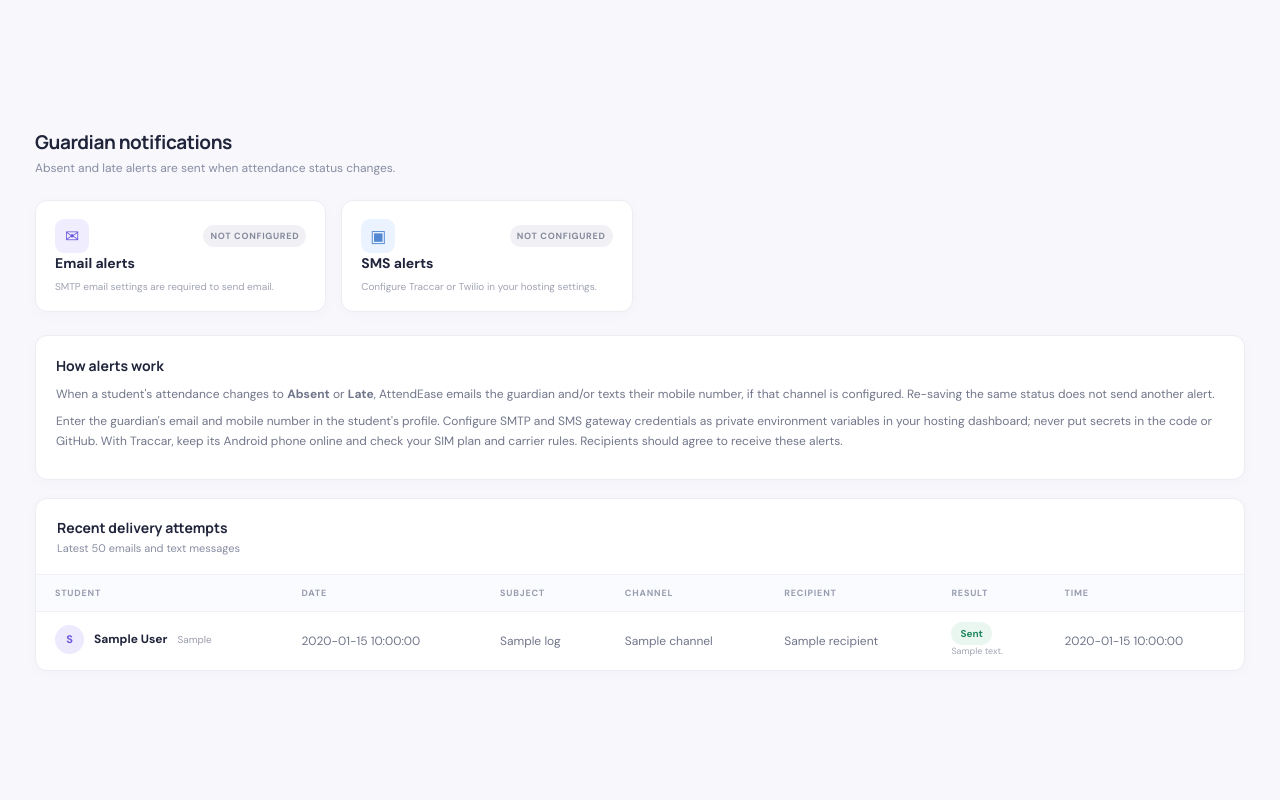
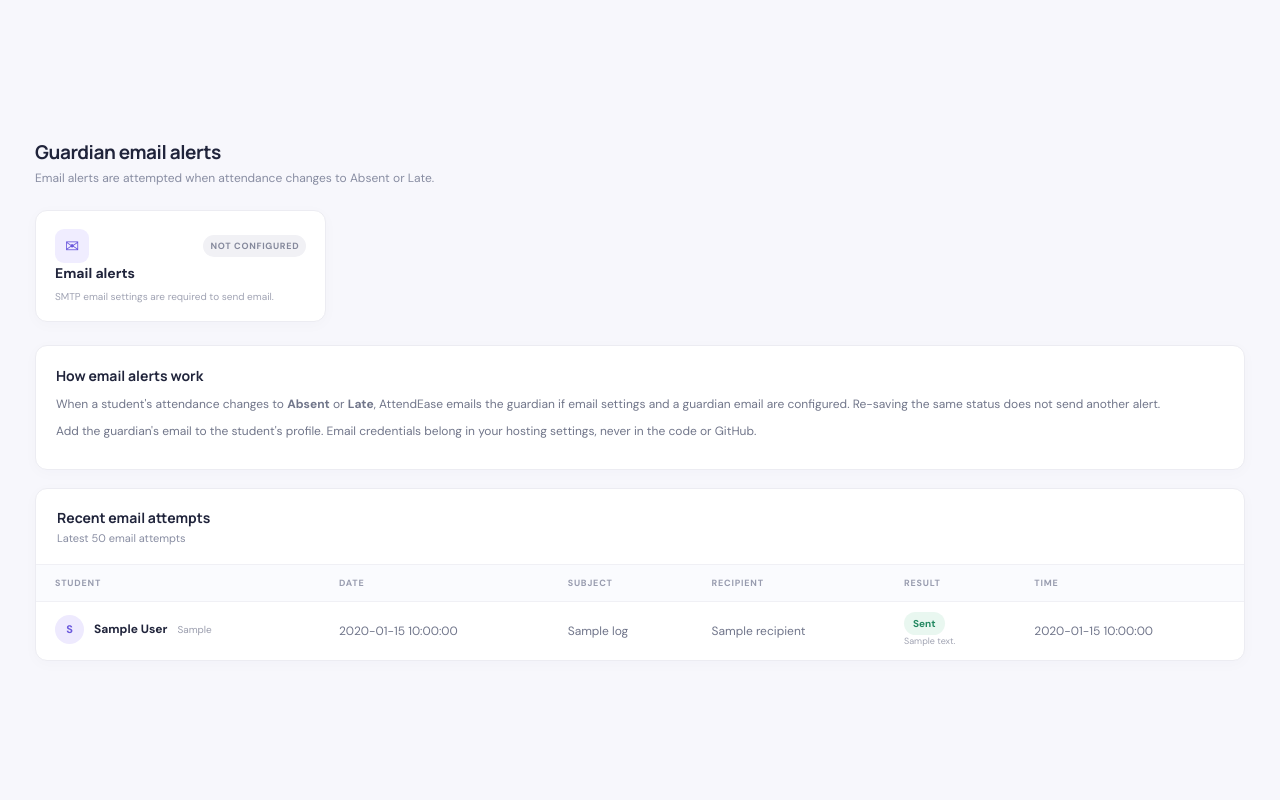
Before and after one commit to GAURAVSINGH2017/attendance-management-system, a Flask app: template templates/notifications.html in a window 1280 px wide. Run offline with Flask 3, Linux system fonts and the light colour scheme; the template is opened without the code that fills it: most values are stand-ins (such as "Sample title", 1, 10 or a date in 2020).

Commit message:
Remove SMS from attendance app
Remove SMS from attendance app

```diff
--- a/app.py
+++ b/app.py
@@ -1,15 +1,10 @@
 import csv
-import base64
 import io
-import json
 import os
 import smtplib
 from datetime import date, datetime
 from email.message import EmailMessage
 from functools import wraps
-from urllib.parse import urlencode
-from urllib.request import Request, urlopen
-
 import mysql.connector
 from dotenv import load_dotenv
 from flask import Flask, Response, flash, jsonify, redirect, render_template, request, session, url_for
@@ -68,11 +63,8 @@ def login_required(fn):
 @app.context_processor
 def common_values():
     email_ready = all(os.getenv(key) for key in ("SMTP_HOST", "SMTP_USER", "SMTP_PASSWORD", "SMTP_FROM"))
-    traccar_ready = bool(os.getenv("TRACCAR_SMS_TOKEN"))
-    twilio_ready = all(os.getenv(key) for key in ("TWILIO_ACCOUNT_SID", "TWILIO_AUTH_TOKEN", "TWILIO_FROM_NUMBER"))
-    sms_ready = traccar_ready or twilio_ready
     return {"today": date.today().isoformat(), "current_user": session.get("username"),
-            "email_ready": email_ready, "sms_ready": sms_ready}
+            "email_ready": email_ready}
 
 
 def record_notification(student_id, attendance_date, subject_name, channel, recipient, status, details=""):
@@ -84,11 +76,9 @@ def record_notification(student_id, attendance_date, subject_name, channel, reci
         app.logger.exception("Could not save notification delivery log")
 
 
-def send_guardian_notifications(student, attendance_date, subject_name, status):
+def send_guardian_email(student, attendance_date, subject_name, status):
     results = []
     date_label = datetime.strptime(attendance_date, "%Y-%m-%d").strftime("%d %b %Y")
-    text = (f"Attendance update: {student['full_name']} (Class {student['class_name']}) was marked "
-            f"{status} in {subject_name} on {date_label}. - AttendEase")
 
     email_to = (student.get("guardian_email") or "").strip()
     if email_to and all(os.getenv(key) for key in ("SMTP_HOST", "SMTP_USER", "SMTP_PASSWORD", "SMTP_FROM")):
@@ -121,36 +111,6 @@ def send_guardian_notifications(student, attendance_date, subject_name, status):
         except Exception as exc:
             record_notification(student["id"], attendance_date, subject_name, "Email", email_to, "Failed", str(exc))
             results.append({"channel": "Email", "sent": False})
-
-    phone = (student.get("guardian_phone") or "").strip()
-    traccar_token = os.getenv("TRACCAR_SMS_TOKEN")
-    if phone and traccar_token:
-        try:
-            endpoint = os.getenv("TRACCAR_SMS_URL", "https://www.traccar.org/sms/")
-            body = json.dumps({"to": phone, "message": text}).encode()
-            req = Request(endpoint, data=body, headers={"Authorization": traccar_token, "Content-Type": "application/json"})
-            with urlopen(req, timeout=20) as response:
-                response.read()
-            record_notification(student["id"], attendance_date, subject_name, "SMS", phone, "Sent", "Accepted by Traccar SMS relay; handset delivery not confirmed")
-            results.append({"channel": "SMS", "sent": True})
-        except Exception as exc:
-            record_notification(student["id"], attendance_date, subject_name, "SMS", phone, "Failed", str(exc))
-            results.append({"channel": "SMS", "sent": False})
-    else:
-        sid, token, from_number = (os.getenv("TWILIO_ACCOUNT_SID"), os.getenv("TWILIO_AUTH_TOKEN"), os.getenv("TWILIO_FROM_NUMBER"))
-        if phone and sid and token and from_number:
-            try:
-                endpoint = f"https://api.twilio.com/2010-04-01/Accounts/{sid}/Messages.json"
-                body = urlencode({"To": phone, "From": from_number, "Body": text}).encode()
-                auth = base64.b64encode(f"{sid}:{token}".encode()).decode()
-                req = Request(endpoint, data=body, headers={"Authorization": f"Basic {auth}", "Content-Type": "application/x-www-form-urlencoded"})
-                with urlopen(req, timeout=20) as response:
-                    response.read()
-                record_notification(student["id"], attendance_date, subject_name, "SMS", phone, "Sent", "Accepted by Twilio")
-                results.append({"channel": "SMS", "sent": True})
-            except Exception as exc:
-                record_notification(student["id"], attendance_date, subject_name, "SMS", phone, "Failed", str(exc))
-                results.append({"channel": "SMS", "sent": False})
     return results
 
 
@@ -203,14 +163,13 @@ def students():
         email = request.form.get("email", "").strip() or None
         guardian_name = request.form.get("guardian_name", "").strip() or None
         guardian_email = request.form.get("guardian_email", "").strip() or None
-        guardian_phone = request.form.get("guardian_phone", "").strip() or None
         if not roll or not name or not klass:
             flash("Roll number, name aur class zaroori hain.", "error")
         else:
             try:
-                query("""INSERT INTO students(roll_no,full_name,class_name,section,email,guardian_name,guardian_email,guardian_phone)
-                  VALUES(%s,%s,%s,%s,%s,%s,%s,%s)""",
-                  (roll, name, klass, section, email, guardian_name, guardian_email, guardian_phone), write=True)
+                query("""INSERT INTO students(roll_no,full_name,class_name,section,email,guardian_name,guardian_email)
+                  VALUES(%s,%s,%s,%s,%s,%s,%s)""",
+                  (roll, name, klass, section, email, guardian_name, guardian_email), write=True)
                 flash("Student add ho gaya.", "success")
                 return redirect(url_for("students"))
             except mysql.connector.IntegrityError:
@@ -232,12 +191,11 @@ def edit_student(sid):
     if request.method == "POST":
         try:
             query("""UPDATE students SET roll_no=%s,full_name=%s,class_name=%s,section=%s,email=%s,
-              guardian_name=%s,guardian_email=%s,guardian_phone=%s WHERE id=%s""",
+              guardian_name=%s,guardian_email=%s WHERE id=%s""",
                   (request.form["roll_no"].strip(), request.form["full_name"].strip(), request.form["class_name"].strip(),
                    request.form.get("section", "").strip(), request.form.get("email", "").strip() or None,
                    request.form.get("guardian_name", "").strip() or None,
-                   request.form.get("guardian_email", "").strip() or None,
-                   request.form.get("guardian_phone", "").strip() or None, sid), write=True)
+                   request.form.get("guardian_email", "").strip() or None, sid), write=True)
             flash("Student details update ho gayi.", "success")
             return redirect(url_for("students"))
         except mysql.connector.IntegrityError:
@@ -331,7 +289,7 @@ def api_attendance_summary():
 @login_required
 def notifications():
     logs = query("""SELECT n.*,s.full_name,s.roll_no FROM notification_logs n
-      JOIN students s ON s.id=n.student_id ORDER BY n.created_at DESC LIMIT 50""")
+      JOIN students s ON s.id=n.student_id WHERE n.channel='Email' ORDER BY n.created_at DESC LIMIT 50""")
     return render_template("notifications.html", logs=logs)
 
 
@@ -356,7 +314,7 @@ def attendance():
             flash("Selected subject is class ke liye available nahi hai.", "error")
             return redirect(url_for("attendance", attendance_date=selected, class_name=klass))
         ids = request.form.getlist("student_id")
-        allowed = {str(s["id"]): s for s in query("""SELECT id,roll_no,full_name,class_name,guardian_name,guardian_email,guardian_phone
+        allowed = {str(s["id"]): s for s in query("""SELECT id,roll_no,full_name,class_name,guardian_name,guardian_email
           FROM students WHERE active=1 AND class_name=%s""", (klass,))}
         changed_absences = []
         saved_count = 0
@@ -382,8 +340,8 @@ def attendance():
             cur.close(); conn.close()
         attempts = []
         for student in changed_absences:
-            attempts.extend(send_guardian_notifications(student, selected, valid_subject["subject_name"],
-                                                        request.form.get(f"status_{student['id']}", "Absent")))
+            attempts.extend(send_guardian_email(student, selected, valid_subject["subject_name"],
+                                                 request.form.get(f"status_{student['id']}", "Absent")))
         delivered = sum(1 for attempt in attempts if attempt["sent"])
         failed = sum(1 for attempt in attempts if not attempt["sent"])
         flash(f"{saved_count} students ki attendance save ho gayi.", "success")
--- a/templates/notifications.html
+++ b/templates/notifications.html
@@ -1,12 +1,11 @@
 {% extends 'base.html' %}{% block heading %}Notifications{% endblock %}{% block content %}
-<div class="welcome-row"><div><h2>Guardian notifications</h2><p class="muted">Absent and late alerts are sent when attendance status changes.</p></div></div>
+<div class="welcome-row"><div><h2>Guardian email alerts</h2><p class="muted">Email alerts are attempted when attendance changes to Absent or Late.</p></div></div>
 <div class="stats-grid notification-config">
   <article class="stat-card"><div class="stat-top"><span class="stat-icon violet">✉</span><span class="config-state {{ 'ready' if email_ready else 'off' }}">{{ 'READY' if email_ready else 'NOT CONFIGURED' }}</span></div><div class="stat-label">Email alerts</div><div class="stat-foot">SMTP email settings {{ 'are configured.' if email_ready else 'are required to send email.' }}</div></article>
-  <article class="stat-card"><div class="stat-top"><span class="stat-icon blue">▣</span><span class="config-state {{ 'ready' if sms_ready else 'off' }}">{{ 'READY' if sms_ready else 'NOT CONFIGURED' }}</span></div><div class="stat-label">SMS alerts</div><div class="stat-foot">{{ 'SMS gateway settings are configured.' if sms_ready else 'Configure Traccar or Twilio in your hosting settings.' }}</div></article>
 </div>
-<div class="panel setup-note"><h3>How alerts work</h3><p>When a student's attendance changes to <b>Absent</b> or <b>Late</b>, AttendEase emails the guardian and/or texts their mobile number, if that channel is configured. Re-saving the same status does not send another alert.</p><p>Enter the guardian's email and mobile number in the student's profile. Configure SMTP and SMS gateway credentials as private environment variables in your hosting dashboard; never put secrets in the code or GitHub. With Traccar, keep its Android phone online and check your SIM plan and carrier rules. Recipients should agree to receive these alerts.</p></div>
-<div class="panel"><div class="panel-head"><div><h3>Recent delivery attempts</h3><p class="muted">Latest 50 emails and text messages</p></div></div><div class="table-scroll"><table><thead><tr><th>STUDENT</th><th>DATE</th><th>SUBJECT</th><th>CHANNEL</th><th>RECIPIENT</th><th>RESULT</th><th>TIME</th></tr></thead><tbody>
-{% for n in logs %}<tr><td class="student-cell"><span class="table-avatar">{{ n.full_name[:1]|upper }}</span><b>{{ n.full_name }}</b><small>{{ n.roll_no }}</small></td><td>{{ n.attendance_date }}</td><td>{{ n.subject_name }}</td><td>{{ n.channel }}</td><td>{{ n.recipient }}</td><td><span class="badge {{ 'present' if n.delivery_status=='Sent' else 'absent' }}">{{ n.delivery_status }}</span>{% if n.details %}<small class="delivery-detail">{{ n.details }}</small>{% endif %}</td><td>{{ n.created_at }}</td></tr>
-{% else %}<tr><td colspan="7" class="empty-row">No notifications sent yet. Configure a channel and add a guardian contact to a student.</td></tr>{% endfor %}
+<div class="panel setup-note"><h3>How email alerts work</h3><p>When a student's attendance changes to <b>Absent</b> or <b>Late</b>, AttendEase emails the guardian if email settings and a guardian email are configured. Re-saving the same status does not send another alert.</p><p>Add the guardian's email to the student's profile. Email credentials belong in your hosting settings, never in the code or GitHub.</p></div>
+<div class="panel"><div class="panel-head"><div><h3>Recent email attempts</h3><p class="muted">Latest 50 email attempts</p></div></div><div class="table-scroll"><table><thead><tr><th>STUDENT</th><th>DATE</th><th>SUBJECT</th><th>RECIPIENT</th><th>RESULT</th><th>TIME</th></tr></thead><tbody>
+{% for n in logs %}<tr><td class="student-cell"><span class="table-avatar">{{ n.full_name[:1]|upper }}</span><b>{{ n.full_name }}</b><small>{{ n.roll_no }}</small></td><td>{{ n.attendance_date }}</td><td>{{ n.subject_name }}</td><td>{{ n.recipient }}</td><td><span class="badge {{ 'present' if n.delivery_status=='Sent' else 'absent' }}">{{ n.delivery_status }}</span>{% if n.details %}<small class="delivery-detail">{{ n.details }}</small>{% endif %}</td><td>{{ n.created_at }}</td></tr>
+{% else %}<tr><td colspan="6" class="empty-row">No email attempts yet. Configure email settings and add a guardian email to a student.</td></tr>{% endfor %}
 </tbody></table></div></div>
 {% endblock %}
--- a/templates/student_edit.html
+++ b/templates/student_edit.html
@@ -1 +1 @@
-{% extends 'base.html' %}{% block heading %}Edit student{% endblock %}{% block content %}<div class="welcome-row"><div><h2>Update student details</h2><p class="muted">Guardian contacts are used for absent and late alerts.</p></div><a href="{{ url_for('students') }}" class="button secondary">← Back to students</a></div><div class="panel edit-panel"><form method="post" class="form-grid"><label>Roll number *<input name="roll_no" required value="{{ student.roll_no }}"></label><label>Full name *<input name="full_name" required value="{{ student.full_name }}"></label><label>Class *<input name="class_name" required value="{{ student.class_name }}"></label><label>Section<input name="section" value="{{ student.section }}"></label><label class="wide">Student email<input type="email" name="email" value="{{ student.email or '' }}"></label><label>Guardian name<input name="guardian_name" value="{{ student.guardian_name or '' }}"></label><label>Guardian email<input type="email" name="guardian_email" value="{{ student.guardian_email or '' }}"></label><label class="wide">Guardian mobile number<input type="tel" name="guardian_phone" value="{{ student.guardian_phone or '' }}" placeholder="Use country code, e.g. +91…"></label><div class="form-actions wide"><a class="button secondary" href="{{ url_for('students') }}">Cancel</a><button class="button primary">Save changes</button></div></form></div>{% endblock %}
+{% extends 'base.html' %}{% block heading %}Edit student{% endblock %}{% block content %}<div class="welcome-row"><div><h2>Update student details</h2><p class="muted">Guardian email is used for absent and late alerts.</p></div><a href="{{ url_for('students') }}" class="button secondary">← Back to students</a></div><div class="panel edit-panel"><form method="post" class="form-grid"><label>Roll number *<input name="roll_no" required value="{{ student.roll_no }}"></label><label>Full name *<input name="full_name" required value="{{ student.full_name }}"></label><label>Class *<input name="class_name" required value="{{ student.class_name }}"></label><label>Section<input name="section" value="{{ student.section }}"></label><label class="wide">Student email<input type="email" name="email" value="{{ student.email or '' }}"></label><label>Guardian name<input name="guardian_name" value="{{ student.guardian_name or '' }}"></label><label>Guardian email<input type="email" name="guardian_email" value="{{ student.guardian_email or '' }}"></label><div class="form-actions wide"><a class="button secondary" href="{{ url_for('students') }}">Cancel</a><button class="button primary">Save changes</button></div></form></div>{% endblock %}
--- a/templates/students.html
+++ b/templates/students.html
@@ -1,6 +1,6 @@
 {% extends 'base.html' %}{% block heading %}Students{% endblock %}{% block content %}
 <div class="welcome-row"><div><h2>Student directory</h2><p class="muted">Add and manage your student records.</p></div><button class="button primary" type="button" data-open="add-student">＋ Add student</button></div>
 <div class="panel"><form class="toolbar" method="get"><input class="search-input" type="search" name="q" value="{{ search }}" placeholder="⌕  Search name, roll no. or class"><button class="button secondary">Search</button></form>
-<div class="table-scroll"><table><thead><tr><th>STUDENT</th><th>ROLL NO.</th><th>CLASS</th><th>SECTION</th><th>EMAIL</th><th>GUARDIAN</th><th>ACTIONS</th></tr></thead><tbody>{% for s in students %}<tr><td class="student-cell"><span class="table-avatar">{{ s.full_name[:1]|upper }}</span><b>{{ s.full_name }}</b></td><td>{{ s.roll_no }}</td><td>{{ s.class_name }}</td><td>{{ s.section or '—' }}</td><td>{{ s.email or '—' }}</td><td>{{ s.guardian_name or s.guardian_phone or s.guardian_email or '—' }}</td><td class="actions"><a class="icon-button" href="{{ url_for('edit_student',sid=s.id) }}" title="Edit">✎</a><form method="post" action="{{ url_for('delete_student',sid=s.id) }}" data-confirm="Archive this student? Their attendance history will be kept."><button class="icon-button danger-text" title="Archive">⌫</button></form></td></tr>{% else %}<tr><td colspan="7" class="empty-row">No students found. Add your first student to get started.</td></tr>{% endfor %}</tbody></table></div><div class="table-footer">{{ students|length }} student{{ '' if students|length==1 else 's' }}</div></div>
-<div class="modal-backdrop" id="add-student"><div class="modal"><div class="panel-head"><div><h3>Add a student</h3><p class="muted">Enter student and guardian contact details for notifications.</p></div><button class="icon-button" data-close>×</button></div><form method="post" class="form-grid"><label>Roll number *<input name="roll_no" required maxlength="30"></label><label>Full name *<input name="full_name" required maxlength="120"></label><label>Class *<input name="class_name" required placeholder="e.g. Grade 8"></label><label>Section<input name="section" placeholder="e.g. A"></label><label class="wide">Student email<input type="email" name="email"></label><label>Guardian name<input name="guardian_name" maxlength="120"></label><label>Guardian email<input type="email" name="guardian_email"></label><label class="wide">Guardian mobile number<input type="tel" name="guardian_phone" placeholder="Use country code, e.g. +91…"></label><div class="form-actions wide"><button type="button" class="button secondary" data-close>Cancel</button><button class="button primary">Save student</button></div></form></div></div>
+<div class="table-scroll"><table><thead><tr><th>STUDENT</th><th>ROLL NO.</th><th>CLASS</th><th>SECTION</th><th>EMAIL</th><th>GUARDIAN</th><th>ACTIONS</th></tr></thead><tbody>{% for s in students %}<tr><td class="student-cell"><span class="table-avatar">{{ s.full_name[:1]|upper }}</span><b>{{ s.full_name }}</b></td><td>{{ s.roll_no }}</td><td>{{ s.class_name }}</td><td>{{ s.section or '—' }}</td><td>{{ s.email or '—' }}</td><td>{{ s.guardian_name or s.guardian_email or '—' }}</td><td class="actions"><a class="icon-button" href="{{ url_for('edit_student',sid=s.id) }}" title="Edit">✎</a><form method="post" action="{{ url_for('delete_student',sid=s.id) }}" data-confirm="Archive this student? Their attendance history will be kept."><button class="icon-button danger-text" title="Archive">⌫</button></form></td></tr>{% else %}<tr><td colspan="7" class="empty-row">No students found. Add your first student to get started.</td></tr>{% endfor %}</tbody></table></div><div class="table-footer">{{ students|length }} student{{ '' if students|length==1 else 's' }}</div></div>
+<div class="modal-backdrop" id="add-student"><div class="modal"><div class="panel-head"><div><h3>Add a student</h3><p class="muted">Enter student and guardian contact details.</p></div><button class="icon-button" data-close>×</button></div><form method="post" class="form-grid"><label>Roll number *<input name="roll_no" required maxlength="30"></label><label>Full name *<input name="full_name" required maxlength="120"></label><label>Class *<input name="class_name" required placeholder="e.g. Grade 8"></label><label>Section<input name="section" placeholder="e.g. A"></label><label class="wide">Student email<input type="email" name="email"></label><label>Guardian name<input name="guardian_name" maxlength="120"></label><label>Guardian email<input type="email" name="guardian_email"></label><div class="form-actions wide"><button type="button" class="button secondary" data-close>Cancel</button><button class="button primary">Save student</button></div></form></div></div>
 {% endblock %}
```
Also changed, not shown: DEPLOYMENT.md (+1 -2 lines), README.md, 1 other file.
